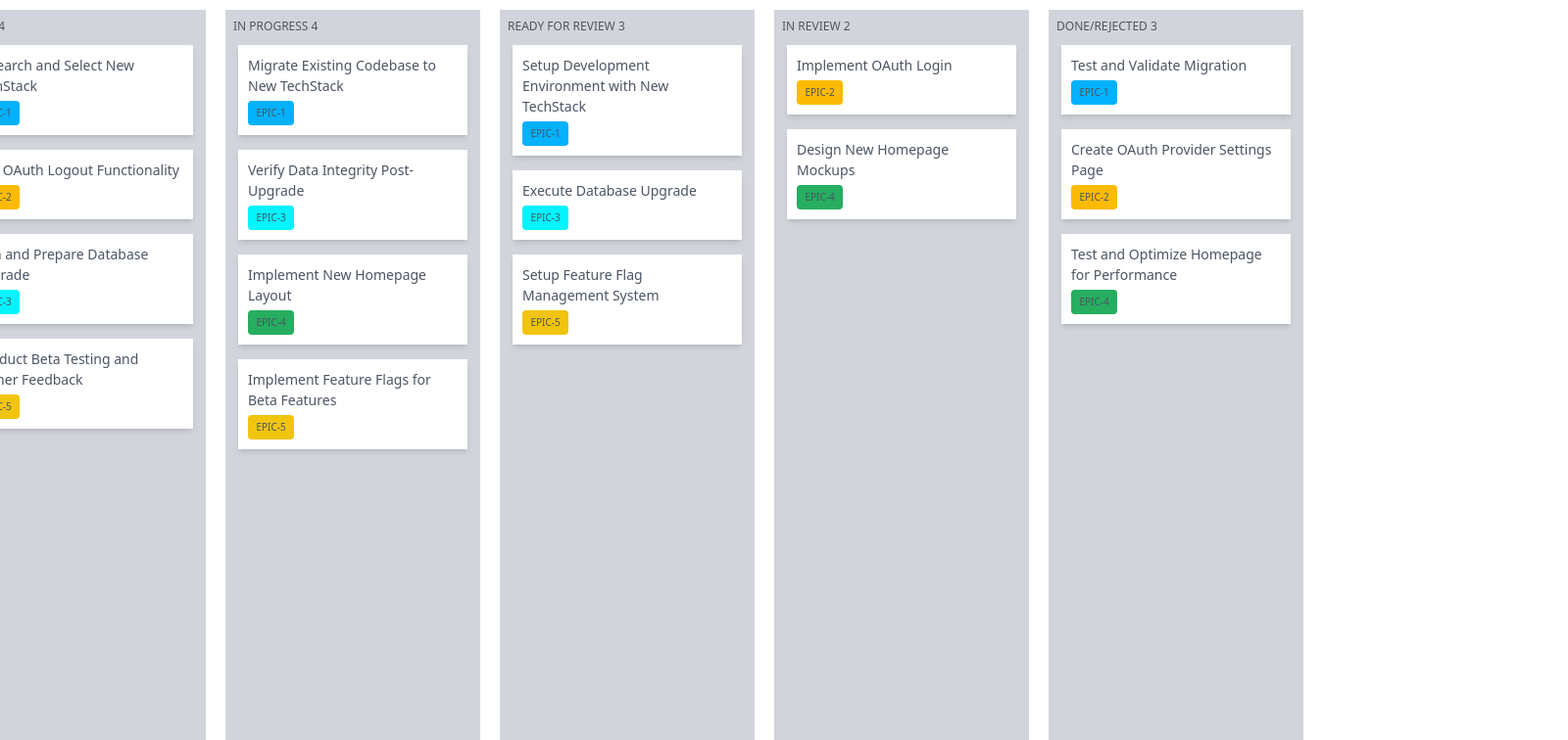
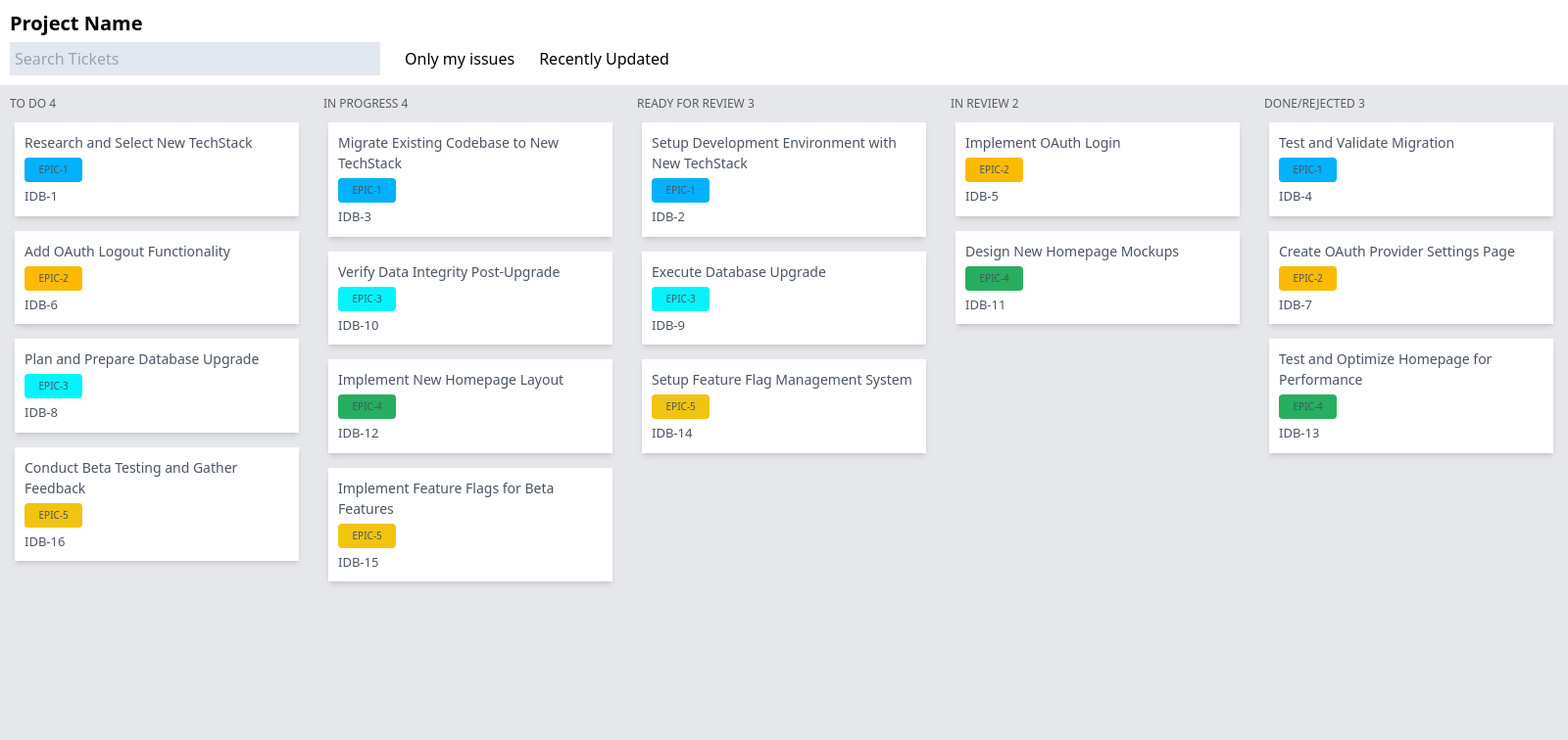
Before and after one commit to AimalKhanOfficial/LikeJira, a React (Vite) app in the folder LikeJira-frontend/: page / in a window 1280 px wide. Shown: the top 756 px of the page at 98% size, 1600 px wide, since content can reach past the window. Built offline with nearby package versions, Linux system fonts and the light colour scheme.

Commit message:
added a header and search feature

```diff
--- a/LikeJira-frontend/src/components/Board.jsx
+++ b/LikeJira-frontend/src/components/Board.jsx
@@ -1,5 +1,6 @@
 import React, { useEffect, useState } from "react";
 import Swimlane from "./SwimLane";
+import Header from "./Header";
 
 function Board(props) {
     const [TICKETS_IN_TODO, setTicketsInToDo] = useState([]);
@@ -8,7 +9,46 @@ function Board(props) {
     const [TICKETS_IN_REVIEW, setTicketsInReview] = useState([]);
     const [TICKETS_IN_DONE_OR_REJECTED, setTicketsInDoneOrRejected] = useState([]);
 
-    useEffect(() => {
+    const setState = (toDo, inProgress, readyForReview, inReview, doneOrRejected) => {
+        setTicketsInToDo(toDo);
+        setTicketsInProgress(inProgress);
+        setTicketsInReadyForReview(readyForReview);
+        setTicketsInReview(inReview);
+        setTicketsInDoneOrRejected(doneOrRejected);
+    }
+
+    const searchAndOrganizePerArray = (tickets, toDo, inProgress, readyForReview, inReview, doneOrRejected) => {
+        tickets.forEach(ticket => {
+            if (ticket.statusId === 1) {
+                toDo.push(ticket);
+            } else if (ticket.statusId === 2) {
+                inProgress.push(ticket);
+            } else if (ticket.statusId === 3) {
+                readyForReview.push(ticket);
+            } else if (ticket.statusId === 4) {
+                inReview.push(ticket);
+            } else if (ticket.statusId === 5) {
+                doneOrRejected.push(ticket);
+            }
+        });
+    }
+
+    const filterByText = (searchTerm) => {
+        if (searchTerm === '') {
+            hydrateFromDb();
+            return;
+        }
+        let inProgress = [];
+        let toDo = [];
+        let readyForReview = [];
+        let inReview = [];
+        let doneOrRejected = [];
+        const searchTickets = [...TICKETS_IN_TODO, ...TICKETS_IN_PROGRESS, ...TICKETS_READY_FOR_REVIEW, ...TICKETS_IN_REVIEW, ...TICKETS_IN_DONE_OR_REJECTED].filter(ticket => ticket.title.toLowerCase().includes(searchTerm.toLowerCase()));
+        searchAndOrganizePerArray(searchTickets, toDo, inProgress, readyForReview, inReview, doneOrRejected);
+        setState(toDo, inProgress, readyForReview, inReview, doneOrRejected);
+    }
+
+    const hydrateFromDb = () => {
         const pushObjToArr = (arr, ticket, epic) => arr.push({
             ...ticket,
             epicName: epic.name,
@@ -35,20 +75,23 @@ function Board(props) {
                 }
             });
         });
-        setTicketsInToDo(toDo);
-        setTicketsInProgress(inProgress);
-        setTicketsInReadyForReview(readyForReview);
-        setTicketsInReview(inReview);
-        setTicketsInDoneOrRejected(doneOrRejected);
+        setState(toDo, inProgress, readyForReview, inReview, doneOrRejected);
+    }
+
+    useEffect(() => {
+        hydrateFromDb();
     }, [])
 
     return (
-        <div className="flex justify-center">
-            <Swimlane title={'To Do'} tickets={TICKETS_IN_TODO} />
-            <Swimlane title={'In Progress'} tickets={TICKETS_IN_PROGRESS} />
-            <Swimlane title={'Ready for Review'} tickets={TICKETS_READY_FOR_REVIEW} />
-            <Swimlane title={'In Review'} tickets={TICKETS_IN_REVIEW} />
-            <Swimlane title={'Done/Rejected'} tickets={TICKETS_IN_DONE_OR_REJECTED} />
+        <div>
+            <Header filterByText={filterByText} />
+            <div className="flex justify-around">
+                <Swimlane title={'To Do'} tickets={TICKETS_IN_TODO} />
+                <Swimlane title={'In Progress'} tickets={TICKETS_IN_PROGRESS} />
+                <Swimlane title={'Ready for Review'} tickets={TICKETS_READY_FOR_REVIEW} />
+                <Swimlane title={'In Review'} tickets={TICKETS_IN_REVIEW} />
+                <Swimlane title={'Done/Rejected'} tickets={TICKETS_IN_DONE_OR_REJECTED} />
+            </div>
         </div>
     );
 }
--- /dev/null
+++ b/LikeJira-frontend/src/components/Header.tsx
@@ -0,0 +1,16 @@
+import React from "react";
+
+export default function Header({ filterByText }) {
+    return (
+        <div className="p-[10px]">
+            <p className="text-xl font-bold">Project Name</p>
+            <div id="header-items-container" className="flex justify-start items-center mt-[5px]">
+                <input onChange={(e) => {
+                    filterByText(e.target.value)
+                }} className="border border-solid p-[4px] bg-slate-200 w-[30%]" type="text" placeholder={'Search Tickets'} />
+                <p className="ml-[25px]">Only my issues</p>
+                <p className="ml-[25px]">Recently Updated</p>
+            </div>
+        </div>
+    );
+}
--- a/LikeJira-frontend/src/components/SwimLane.jsx
+++ b/LikeJira-frontend/src/components/SwimLane.jsx
@@ -2,8 +2,8 @@ import Ticket from "./Ticket";
 
 export default function Swimlane(props) {
     return (
-        <div className="flex p-[10px]">
-            <div className="h-[800px] w-[260px] max-w-[300px] bg-gray-300 p-[8px]">
+        <div className="flex">
+            <div className="h-[800px] w-[320px] max-w-[320px] bg-gray-200 p-[10px]">
                 <p className="opacity-[60%] text-gray-60 uppercase text-[12px]">{props.title} {props.tickets?.length}</p>
                 {
                     props?.tickets?.map(a => {
--- a/LikeJira-frontend/src/components/Ticket.jsx
+++ b/LikeJira-frontend/src/components/Ticket.jsx
@@ -1,4 +1,4 @@
-export default function Ticket({ title, epicId, epicColorCode }) {
+export default function Ticket({ title, ticketId, epicId, epicColorCode }) {
     return (
         <div className="flex">
             <div className="bg-white p-[10px] mt-[10px] m-[5px] shadow-md w-full">
@@ -13,6 +13,11 @@ export default function Ticket({ title, epicId, epicColorCode }) {
                         {epicId}
                     </p>
                 </div>
+                <div id="ticket-number-container" className="mt-[5px]">
+                    <p className="uppercase text-[13px] text-gray-600">
+                        {ticketId}
+                    </p>
+                </div>
             </div>
         </div>
     );
```
